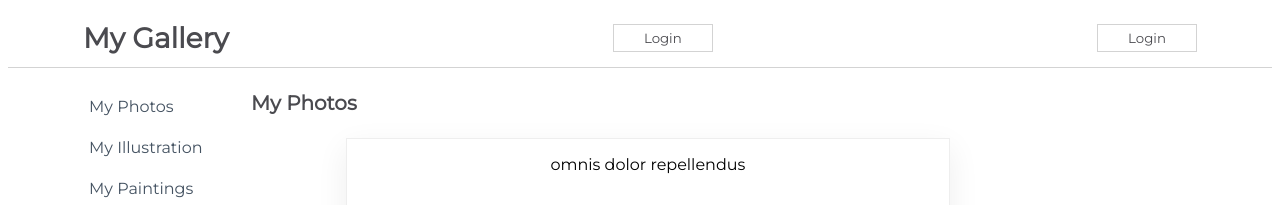
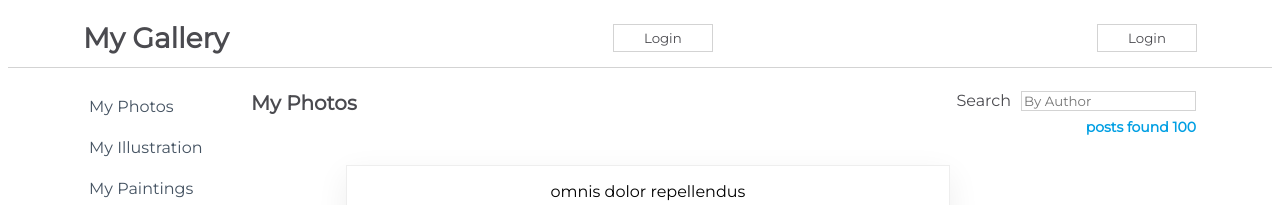
Before and after one commit to Hujanen91/react-functional-components, a React (Create React App) app in the folder my-app/: page / in a window 1280 px wide. Shown: the top 205 px of the page. Built offline with nearby package versions, Linux system fonts and the light colour scheme.

Commit message:
Add challenge

```diff
--- a/my-app/src/components/Content.js
+++ b/my-app/src/components/Content.js
@@ -8,7 +8,8 @@
     constructor(props) {
         super(props)
         this.state = {
-            isLoaded: false
+            isLoaded: false,
+            posts: [],
         }
     }
 
@@ -16,8 +17,20 @@
         setTimeout(()=>{
             this.setState({
                 isLoaded: true,
+                posts: savedPosts,
             })
         }, 2000)
+    }
+
+    handleChange = (e) => {
+        const name = e.target.value.toLowerCase();
+        const filteredPosts = savedPosts.filter((post) =>{
+            return post.name.toLowerCase().includes(name);
+        })
+
+        this.setState({
+            posts: filteredPosts
+        })
     }
 
     render() {
@@ -25,12 +38,22 @@
         <div className={css.Content}>
             <div className={css.TitleBar}>
                 <h1>My Photos</h1>
+                <form>
+                    <label htmlFor='searchinput'>Search</label>
+                    <input
+                    type="search"
+                    id="searchinput"
+                    placeholder="By Author"
+                    onChange={(e) => this.handleChange(e)}
+                    />
+                    <h4>posts found {this.state.posts.length}</h4>
+                </form>
             </div>
 
             <div className={css.SearchResults}>
                 {
                     this.state.isLoaded ?
-                    <PostItem savedPosts={savedPosts} />
+                    <PostItem savedPosts={this.state.posts} />
                     : <Loader />
                 }
             </div>
```
